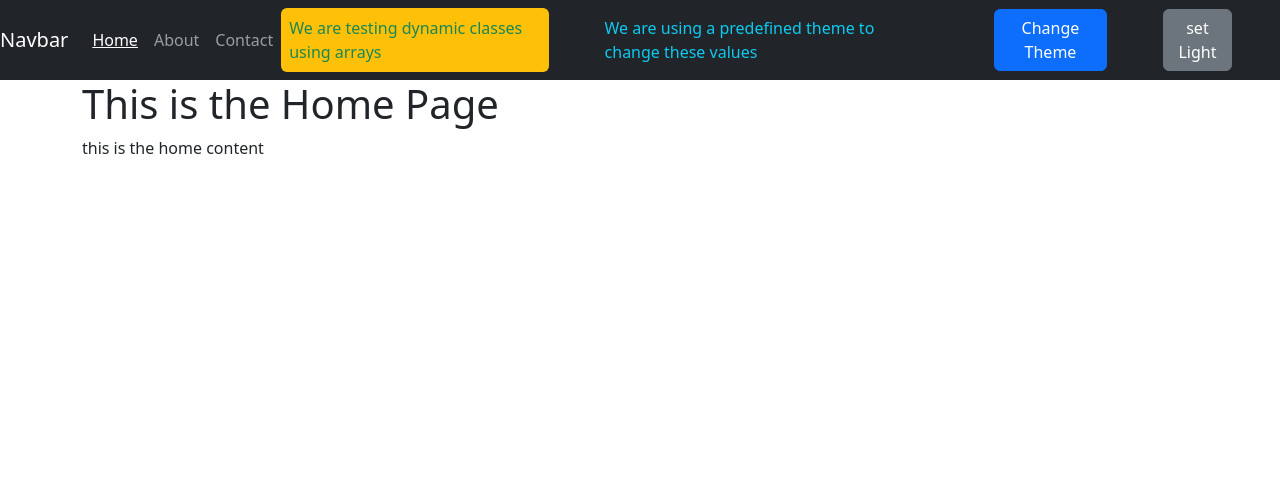
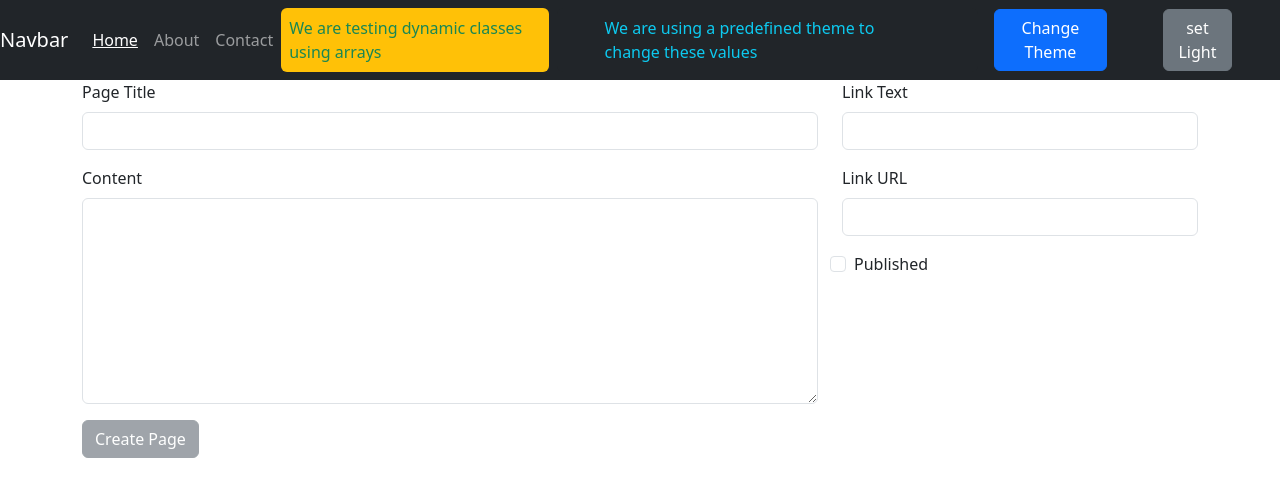
Before and after one commit to mdapim/Vue-WorkShop, a Vue app in the folder vue-start-spa/: page / in a window 1280 px wide. Shown: the top 496 px of the page. Built offline with nearby package versions, Linux system fonts and the light colour scheme.

Commit message:
feat: working with forms and watchers

```diff
--- a/vue-start-spa/public/pages.json
+++ b/vue-start-spa/public/pages.json
@@ -2,16 +2,19 @@
 	{
 		"pageTitle": "This is the Home Page",
 		"content": "this is the home content",
-		"link": { "text": "Home", "url": "index.html" }
+		"link": { "text": "Home", "url": "index.html" },
+		"published": true
 	},
 	{
 		"pageTitle": "This is the About Page",
 		"content": "All about us",
-		"link": { "text": "About", "url": "About.html" }
+		"link": { "text": "About", "url": "About.html" },
+		"published": true
 	},
 	{
 		"pageTitle": "This is the Contact Page",
 		"content": "Get in touch with us now",
-		"link": { "text": "Contact", "url": "Contact.html" }
+		"link": { "text": "Contact", "url": "Contact.html" },
+		"published": true
 	}
 ]
--- a/vue-start-spa/src/App.vue
+++ b/vue-start-spa/src/App.vue
@@ -7,20 +7,25 @@
 
 		<!-- v-if can be used on any element works like an if statement, conditionally render based on value -->
 		<!-- v-show can also be used to show or hide content, using CSS still in the DOM -->
-		<page-viewer
+
+		<!-- <page-viewer
 			v-if="pages.length > 0"
-			:page="pages[activePage]"></page-viewer>
+			:page="pages[activePage]"></page-viewer> -->
+
+		<create-page :page-created="pageCreated"></create-page>
 	</div>
 </template>
 
 <script>
 	import PageViewer from "./components/PageViewer.vue";
 	import Navbar from "./components/Navbar.vue";
+	import CreatePage from "./CreatePage.vue";
 
 	export default {
 		components: {
 			PageViewer,
 			Navbar,
+			CreatePage,
 		},
 		// created is used as a hook in the vue lifecycle to fetch the data beforehand
 		created() {
@@ -40,6 +45,9 @@
 
 				this.pages = data;
 			},
+			pageCreated(pageObj) {
+				this.pages.push(pageObj);
+			},
 		},
 	};
 </script>
--- /dev/null
+++ b/vue-start-spa/src/CreatePage.vue
@@ -0,0 +1,118 @@
+<template>
+	<form action="" class="container mb-3">
+		<div class="row">
+			<div class="col-md-8">
+				<div class="mb-3">
+					<label for="" class="form-label"> Page Title </label>
+					<!-- can bind value to make page title the value, we then add a function to handle input -->
+					<!-- this is a 2 way binding first for the value and then for input -->
+					<input
+						type="text"
+						class="form-control"
+						:value="pageTitle"
+						@input="(e) => (pageTitle = e.target.value)" />
+				</div>
+				<div class="mb-3">
+					<label for="" class="form-label"> Content </label>
+					<!-- this can be done using another directive that sets up a 2 way binding -->
+					<textarea
+						type="text"
+						class="form-control"
+						rows="8"
+						v-model="pageContent"></textarea>
+				</div>
+			</div>
+
+			<div class="col">
+				<div class="mb-3">
+					<label for="" class="form-label"> Link Text </label>
+					<input type="text" class="form-control" v-model="linkText" />
+				</div>
+				<div class="mb-3">
+					<label for="" class="form-label"> Link URL </label>
+					<input type="text" class="form-control" v-model="linkURL" />
+				</div>
+
+				<div class="row mb-3">
+					<div class="form-check">
+						<input
+							class="form-check-input"
+							type="checkbox"
+							v-model="published" />
+						<label class="form-check-label" for="gridCheck1"> Published </label>
+					</div>
+				</div>
+			</div>
+		</div>
+
+		<div class="mb-3">
+			<button
+				class="btn btn-secondary"
+				:disabled="isFormInvalid"
+				@click.prevent="submitForm">
+				Create Page
+			</button>
+		</div>
+	</form>
+</template>
+
+<script>
+	export default {
+		props: ["pageCreated"],
+		computed: {
+			isFormInvalid() {
+				if (
+					!this.pageTitle ||
+					!this.pageContent ||
+					!this.linkText ||
+					!this.linkURL
+				) {
+					return true;
+				}
+			},
+		},
+		data() {
+			return {
+				pageTitle: "",
+				pageContent: "",
+				linkText: "",
+				linkURL: "",
+				published: false,
+			};
+		},
+		methods: {
+			submitForm() {
+				if (
+					!this.pageTitle ||
+					!this.pageContent ||
+					!this.linkText ||
+					!this.linkURL
+				) {
+					alert("Please fill in all the fields.");
+					return;
+				}
+				this.pageCreated({
+					pageTitle: this.pageTitle,
+					content: this.pageContent,
+					link: { text: this.linkText, url: this.linkURL },
+					published: this.published,
+				});
+
+				this.pageTitle = "";
+				this.pageContent = "";
+				this.linkText = "";
+				this.linkURL = "";
+				this.published = false;
+			},
+		},
+		// computed property return a value using existing data, it does not mutate
+		// we use watchers to watch for property changes and gives us the ability to mutate our states
+		watch: {
+			pageTitle(newTitle, oldTitle) {
+				if (this.linkText == oldTitle) {
+					this.linkText = newTitle;
+				}
+			},
+		},
+	};
+</script>
--- a/vue-start-spa/src/components/NavLink.vue
+++ b/vue-start-spa/src/components/NavLink.vue
@@ -22,8 +22,9 @@
 	};
 </script>
 
-<!-- Add style elements CSS -->
-<style>
+<!-- Add style elements CSS, this is applied to all files globally -->
+<!-- Unless we add the style scoped attribute down below, this allows you to use the same class names -->
+<style scoped>
 	.emphasize {
 		text-decoration: underline !important;
 	}
--- a/vue-start-spa/src/components/Navbar.vue
+++ b/vue-start-spa/src/components/Navbar.vue
@@ -17,7 +17,10 @@
 			<ul class="navbar-nav">
 				<!-- using a vue directive {v-} the v-for direct works for the below  -->
 
-				<li v-for="(page, index) in pages" class="nav-item active" :key="index">
+				<li
+					v-for="(page, index) in publishedPages"
+					class="nav-item active"
+					:key="index">
 					<!-- Free to use Javascript expressions within the curly braces
                     We can use another vue directive to bind data to an attribute, the shorthand is :href
                     -->
@@ -99,6 +102,9 @@
 					"bg-light": !this.useDarkNav,
 				};
 			},
+			publishedPages() {
+				return this.pages.filter((p) => p.published);
+			},
 		},
 		methods: {
 			changeTheme() {
```
